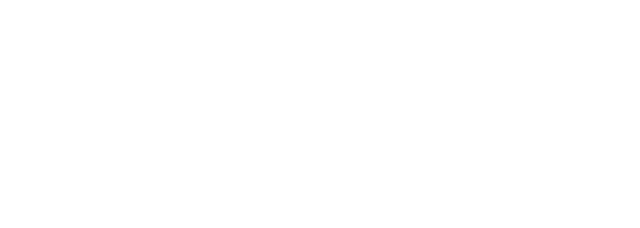
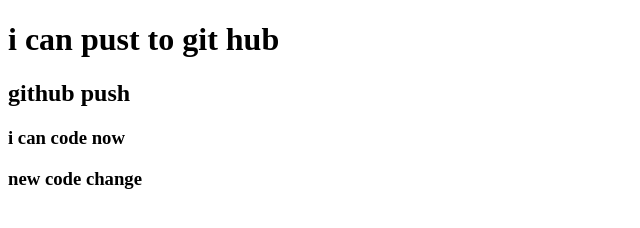
Before and after one commit to Piashdeb/my-first-ripo, a plain HTML site: page index.html in a window 1280 px wide. Shown: the whole page, without its empty margins (0-640 px from the left). Drawn offline with Linux system fonts and the light colour scheme.

Commit message:
Added header

```diff
--- a/index.html
+++ b/index.html
@@ -9,7 +9,10 @@
 </head>
 
 <body>
-
+    <h1>i can pust to git hub</h1>
+    <h2>github push</h2>
+    <h3>i can code now</h3>
+    <h3>new code change</h3>
 </body>
 
 </html>
```
